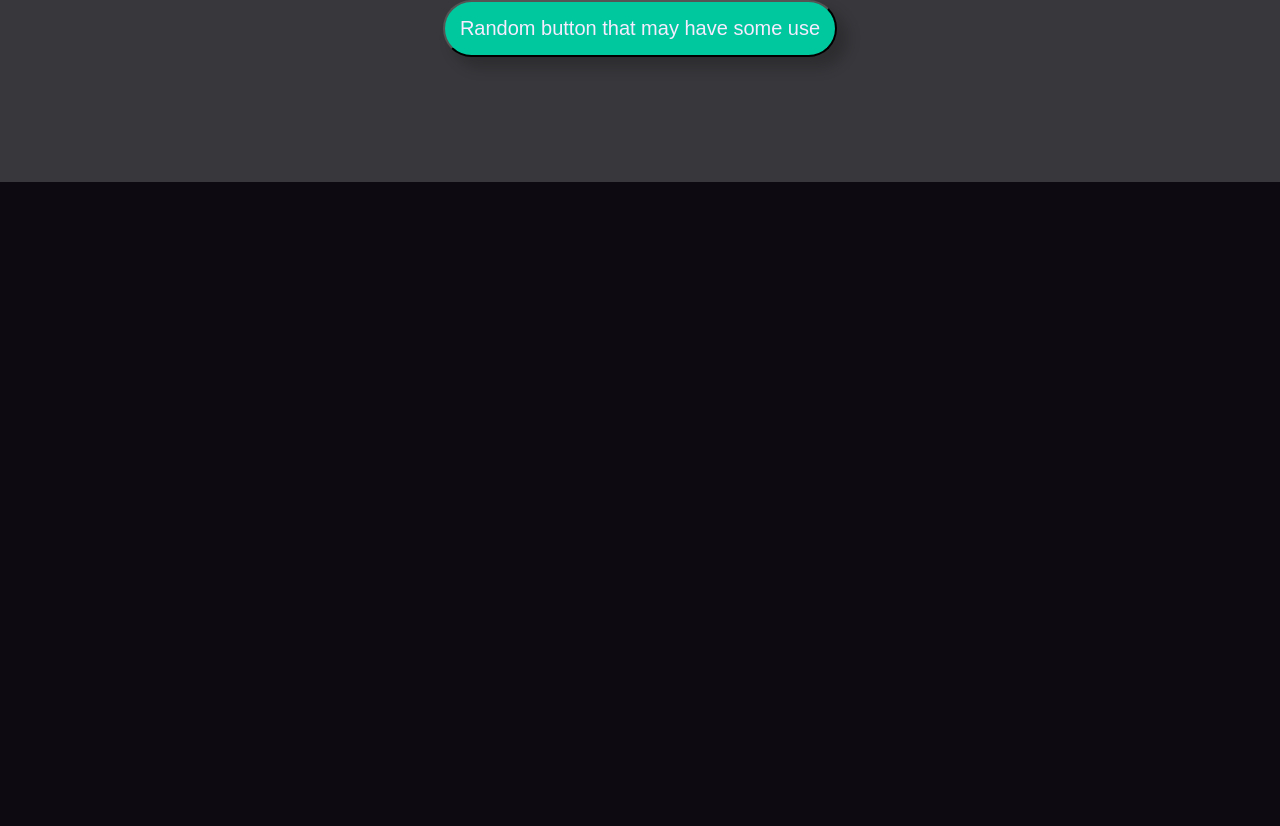
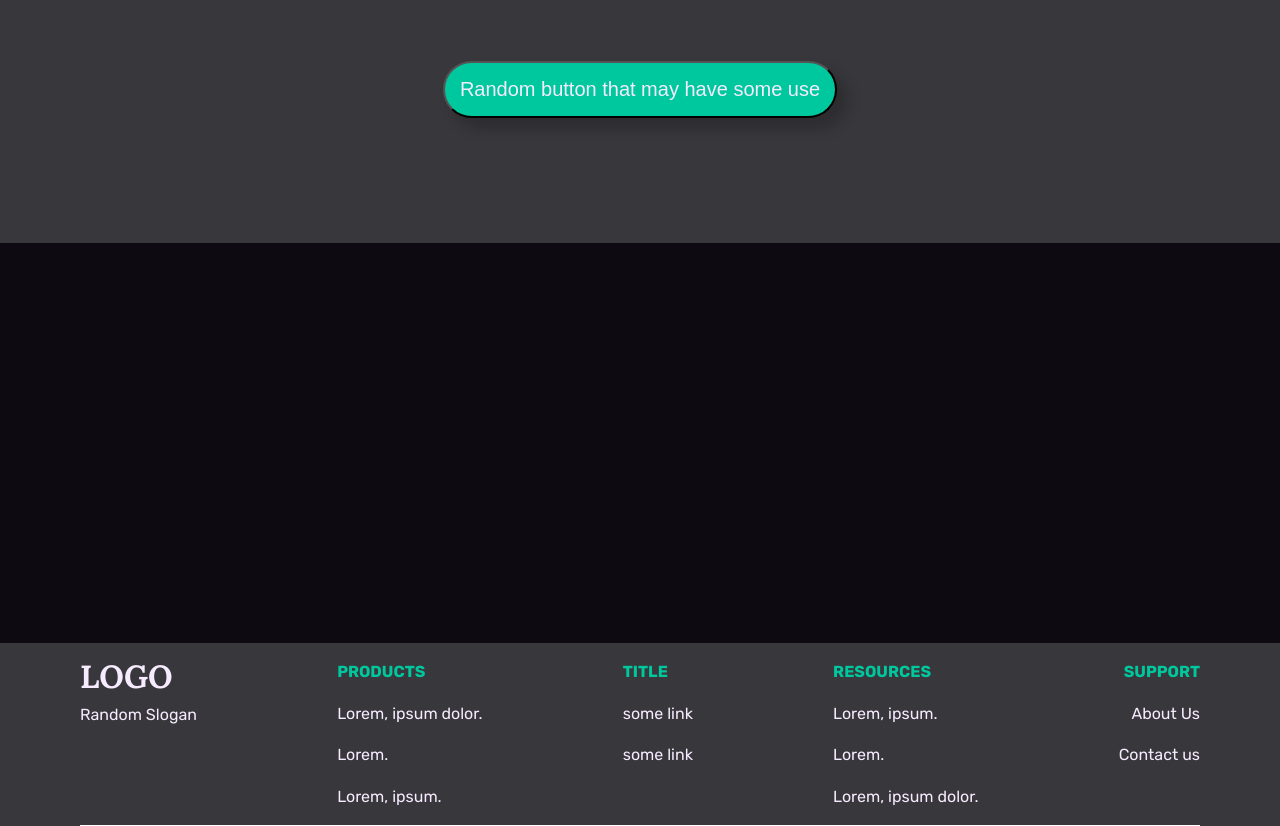
Before and after one commit to NDSern/Microcode-web, a React (Vite) app: page / in a window 1280 px wide. Shown: the part 376-1202 px from the top of the page. Before the commit the page ends 800 px from the top, so only its background shows below. Built offline with nearby package versions, Linux system fonts and the light colour scheme.

Commit message:
1st part of footer styling

```diff
--- a/index.html
+++ b/index.html
@@ -6,6 +6,8 @@
     <meta name="viewport" content="width=device-width, initial-scale=1.0" />
     <link rel="stylesheet" href="https://cdnjs.cloudflare.com/ajax/libs/normalize/7.0.0/normalize.min.css">
     <link rel="stylesheet" href="https://unicons.iconscout.com/release/v4.0.0/css/line.css">
+    <link href="https://fonts.googleapis.com/css2?family=Lora:wght@400;700&family=Rubik:wght@400;600;700&display=swap" rel="stylesheet">
+    <link href="https://fonts.googleapis.com/css2?family=Rubik:wght@400;600;700&display=swap" rel="stylesheet">
     <link href="https://fonts.googleapis.com/css2?family=Be+Vietnam+Pro:wght@400;700&family=Inter:wght@400;600;700&family=Poppins:wght@400;600;700&display=swap" rel="stylesheet">
     <link rel="stylesheet" href="style.css">
     <title>Vite + React</title>
--- a/src/App.jsx
+++ b/src/App.jsx
@@ -9,6 +9,8 @@ export default function App(){
         <div>
             <Nav />
             <Hero />
+            <Main />
+            <Footer />
         </div>
     )
 }
--- a/src/MainComponents/Footer.jsx
+++ b/src/MainComponents/Footer.jsx
@@ -1,5 +1,37 @@
-export default function Footer(){
-    return(
-        <div></div>
+export default function Footer() {
+    return (
+        <footer>
+            <div className="footer-text">
+                <div className="footer-text-container">
+                    <div >
+                        <h1 className="footer-logo">LOGO</h1>
+                        <p className="footer-slogan">Random Slogan</p>
+                    </div>
+                    <div >
+                        <p className="footer-bold">PRODUCTS</p>
+                        <p>Lorem, ipsum dolor.</p>
+                        <p>Lorem.</p>
+                        <p>Lorem, ipsum.</p>
+                    </div>
+                    <div >
+                        <p className="footer-bold">TITLE</p>
+                        <p>some link</p>
+                        <p>some link</p>
+                    </div>
+                    <div >
+                        <p className="footer-bold">RESOURCES</p>
+                        <p>Lorem, ipsum.</p>
+                        <p>Lorem.</p>
+                        <p>Lorem, ipsum dolor.</p>
+                    </div>
+                    <div className="align-right">
+                        <p className="footer-bold">SUPPORT</p>
+                        <p>About Us</p>
+                        <p>Contact us</p>
+                    </div>
+                </div>
+            </div>
+            <div></div>
+        </footer>
     )
 }
--- a/src/components/Main.jsx
+++ b/src/components/Main.jsx
@@ -1,5 +1,7 @@
 export default function Main(){
     return(
-        <div></div>
+        <div>
+            <main></main>
+        </div>
     )
 }
--- a/style.css
+++ b/style.css
@@ -1,5 +1,7 @@
 :root {
   --ff--primary: "Be Vietnam Pro", sans-serif;
+  --ff--secondary: 'Rubik', sans-serif;
+  --ff--third: 'Lora', serif;
 
   --clr--dark: #0d0b11;
   --clr--light: #f6ebff;
@@ -18,7 +20,7 @@
 
 /* general style */
 
-body {
+html,body {
   margin: 0;
   padding: 0;
 }
@@ -83,7 +85,6 @@ h3 {
   padding: 0.5em 0;
   margin: 0;
   z-index: 2;
-  position: fixed;
 }
 
 .uil {
@@ -120,3 +121,52 @@ h3 {
 .hero > button:hover {
     box-shadow: none;
 }
+
+
+/*main*/
+
+main{
+    height: 400px;
+    background-color: var(--clr--dark);
+}
+
+/*/////////////////////////////////////////*/
+/*footer*/
+
+.align-right{
+    text-align: end;
+}
+
+
+footer{
+    background-color: var(--clr--accent);
+    font-family: var(--ff--secondary);
+}
+
+.footer-text-container{
+    display: flex;
+    justify-content: space-between;
+    border-bottom: white 1px solid;
+    text-align: top;
+    margin: 0 5em;
+    color: var(--clr--light);
+}
+
+.footer-bold{
+    font-weight: var(--fw--bold);
+    color: var(--clr--light-accent);
+
+}
+
+.footer-logo{
+    font-family: var(--ff--third);
+    font-weight: var(--fw--bold);
+    margin-top: 0.25em;
+    margin-bottom: 0;
+}
+
+.footer-slogan{
+    margin-top: 0;
+}
+/* end footer */
+/*/////////////////////////////////////////*/
```
